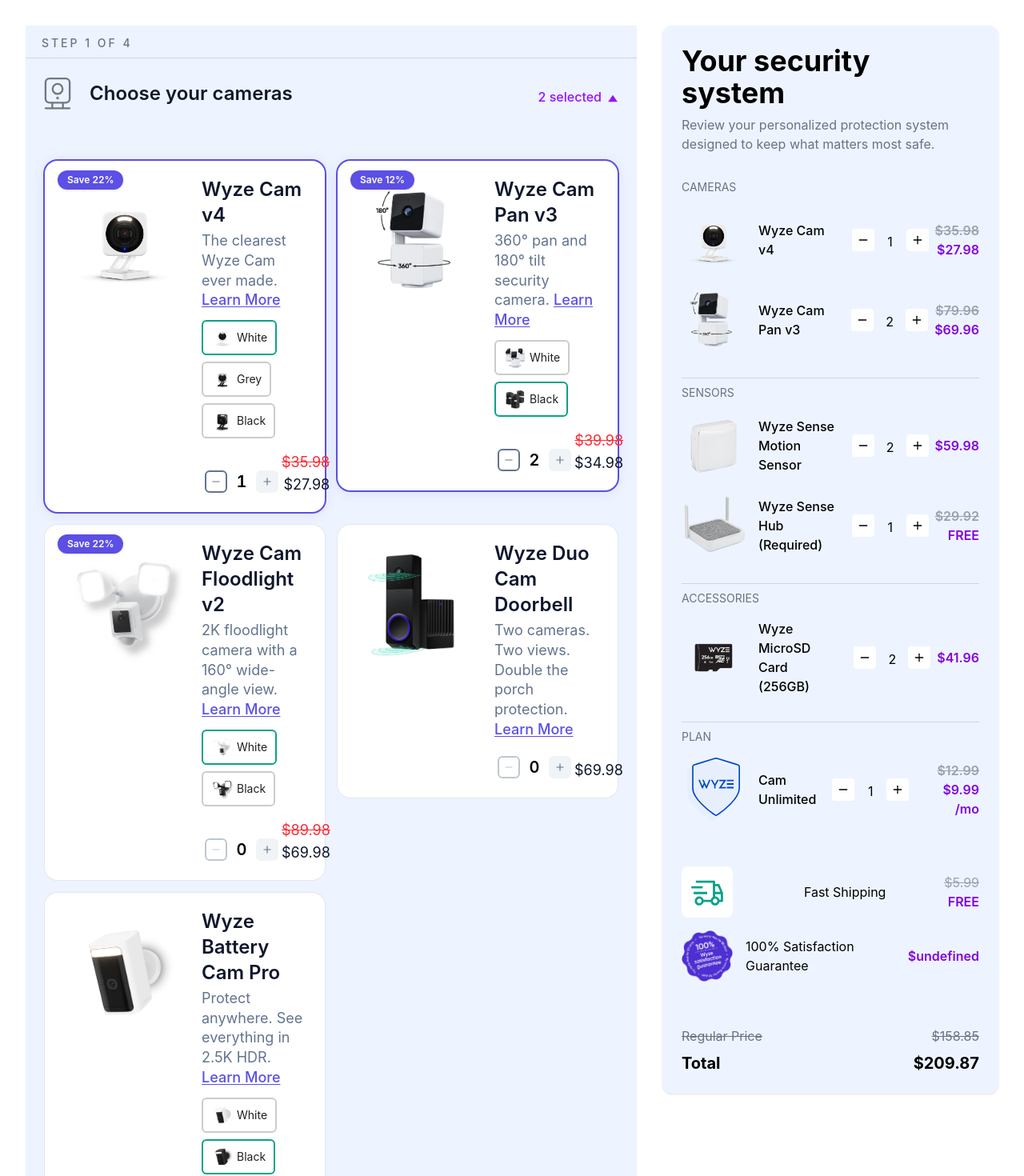
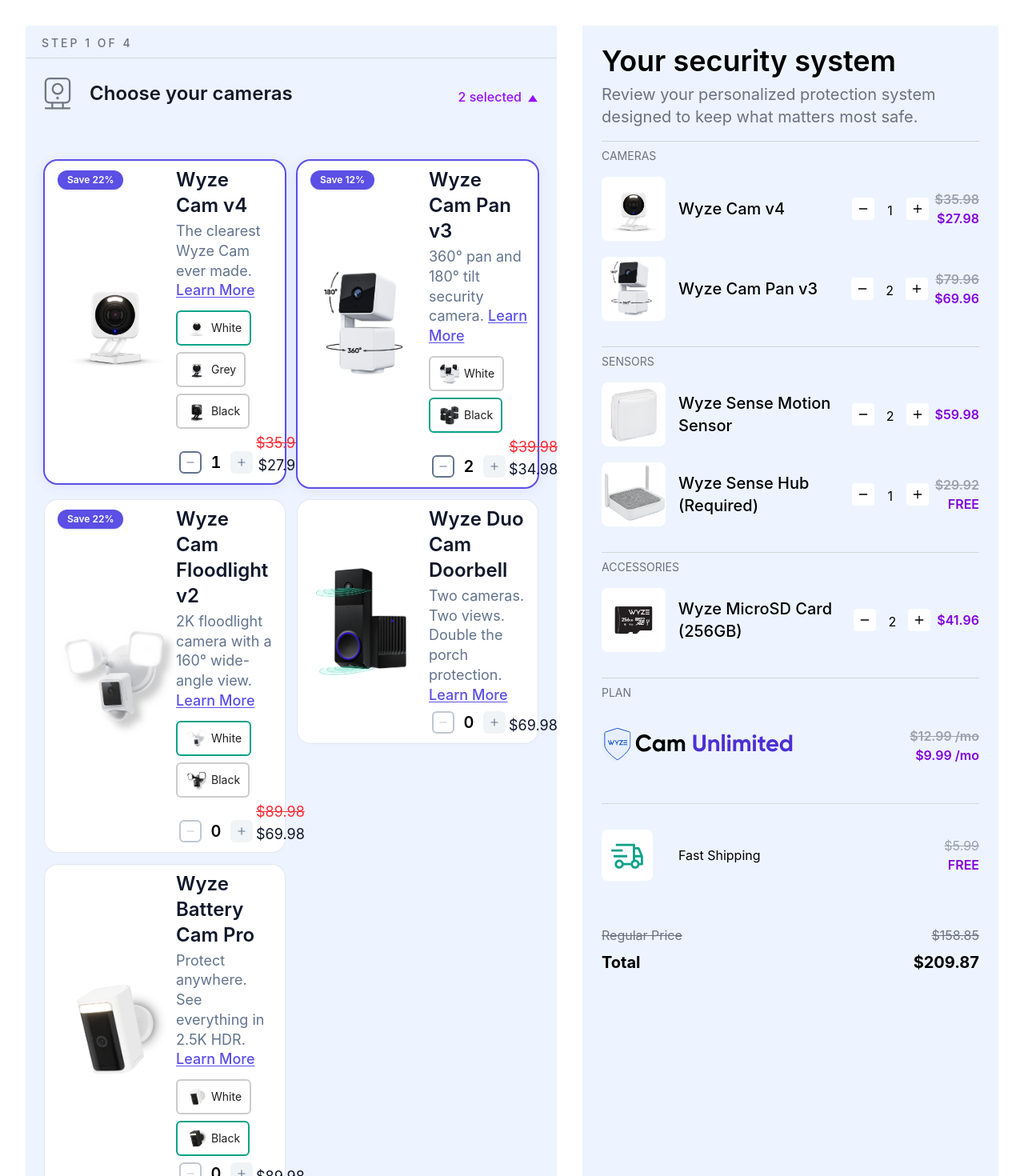
Before and after one commit to John-Khalil/EcomExperts-project, a React (Vite) app: page / in a window 1280 px wide. Shown: the top 1470 px of the page at 80% size. Built offline with nearby package versions, Linux system fonts and the light colour scheme.

Commit message:
feat: review panel

```diff
--- a/src/BundleLayout.tsx
+++ b/src/BundleLayout.tsx
@@ -14,9 +14,7 @@
             grid-cols-1
             gap-6
 
-            lg:grid-cols-[minmax(0,1fr)_380px]
-
-            xl:grid-cols-[minmax(0,1fr)_420px]
+    xl:grid-cols-[minmax(0,1fr)_520px]
             xl:gap-8
           "
         >
@@ -35,6 +33,7 @@
               md:grid-cols-2
 
               lg:grid-cols-1
+              bg-[#edf4ff]
             "
           >
             {/* Review Panel */}
--- a/src/components/OrderReview.tsx
+++ b/src/components/OrderReview.tsx
@@ -112,7 +112,8 @@
 
   function renderSection(
     title: string,
-    items: Product[]
+    items: Product[],
+    imageBackground?: string,
   ) {
     if (items.length === 0) return null;
 
@@ -134,11 +135,11 @@
                 <img
                   src={product.image}
                   alt={product.name}
-                  className="h-20 w-20 rounded-lg  object-contain"
+                  className={`h-20 max-w-60 rounded-lg  object-contain ${imageBackground??"bg-white"}`}
                 />
 
                 <div className="flex-1">
-                  <p className="font-medium">
+                  <p className="text-xl font-medium">
                     {product.name}
 
                     {"required" in product &&
@@ -150,7 +151,7 @@
 
                 <div className="flex text-right items-center gap-1">
 
-                  <div className="flex  items-end justify-end gap-2 p-1">
+                  {!(product.category==="plan")&&<div className="flex  items-end justify-end gap-2 p-1">
                     <button
                       onClick={() => decrease(product)}
                       className="flex h-7 w-7 items-center justify-center rounded  p-1 bg-white"
@@ -168,7 +169,7 @@
                     >
                       <Plus size={16} />
                     </button>
-                  </div>
+                  </div>}
                   <div className="flex flex-col items-end justify-end ">
 
                     {product.compareAtPrice && (
@@ -178,6 +179,8 @@
                           product.compareAtPrice *
                           quantity
                         ).toFixed(2)}
+                        {product.category === "plan" &&
+                        " /mo"}
                       </div>
                     )}
 
@@ -230,14 +233,15 @@
     compareSubtotal - subtotal;
 
   return (
-    <div className="rounded-xl bg-[#edf4ff] p-6 shadow">
-      <h2 className="mb-2 text-4xl font-bold">
+    <div className="rounded-xl bg-[#edf4ff] p-6">
+      <h2 className="mb-2 text-4xl font-semibold">
         Your security system
       </h2>
 
-      <p className="mb-8 text-gray-500">
+      <p className="text-xl mb-4 text-gray-500">
         Review your personalized protection system designed to keep what matters most safe.
       </p>
+      <div className="my-2 h-px w-full bg-gray-300" />
 
       {renderSection(
         "CAMERAS",
@@ -259,8 +263,10 @@
 
       {renderSection(
         "PLAN",
-        plans
+        plans,
+        "bg-[#edf4ff]"
       )}
+      <div className="my-2 h-px w-full bg-gray-300" />
 
       {benefits.length > 0 && (
         <div className="mb-8  pt-6">
@@ -269,6 +275,7 @@
               key={benefit.id}
               className="mb-4 flex items-center justify-between"
             >
+              <div className="flex items-center gap-4">
                 <img
                   src={benefit.icon}
                   alt={benefit.title}
@@ -277,6 +284,8 @@
                 <span>
                   {benefit.title}
                 </span>
+              </div>
+
 
               <div className="text-right">
                 {benefit.compareAtPrice && (
@@ -286,11 +295,11 @@
                   </div>
                 )}
 
-                <div className="font-semibold text-purple-700">
+                {(benefit.price!==undefined) &&<div className="font-semibold text-purple-700">
                   {benefit.price === 0
                     ? "FREE"
                     : `$${benefit.price?.toFixed(2)}`}
-                </div>
+                </div>}
               </div>
             </div>
           ))}
--- a/src/components/ProductCard.tsx
+++ b/src/components/ProductCard.tsx
@@ -56,7 +56,7 @@
 
   return (
     <div
-      className={`relative flex flex-col rounded-2xl bg-white p-5 transition-shadow
+      className={`relative flex flex-col rounded-2xl bg-white py-2 px-3 transition-shadow
       ${
         selected
           ? "ring-2 ring-[#5B4FE5] shadow-[0_2px_16px_rgba(91,79,229,0.12)]"
@@ -69,13 +69,13 @@
         </span>
       )}
 
-      <div className="flex max-xl:flex-col gap-4">
+      <div className="flex items-center justify-center max-xl:flex-col gap-0">
 
-        <div className="flex h-40 w-40 mx-auto flex-none items-center justify-center overflow-hidden rounded-xl bg-white">
+        <div className="flex h-38 w-38 mx-auto flex-none items-center justify-center overflow-hidden rounded-xl bg-white">
           <img
             src={image}
             alt={name}
-            className="h-full w-full object-contain p-2"
+            className="h-full w-full object-contain p-0"
           />
         </div>
 
@@ -141,7 +141,7 @@
 
 
 
-          <div className="mt-4 flex items-end justify-between">
+          <div className="mt-1 flex items-end justify-between">
             <div className="flex items-center gap-2 rounded-lg p-1">
               <button
                 type="button"
--- a/src/types/types.ts
+++ b/src/types/types.ts
@@ -106,6 +106,9 @@
   checkoutButton: string;
   saveForLaterText: string;
   savingsMessage: string;
+  sticker:string;
+  title:string;
+  description:string;
 };
 
 
```
Also changed, not shown: src/data/products.json. Lines whose indentation alone changed are shown as unchanged.
